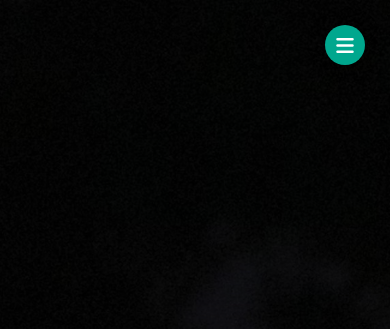
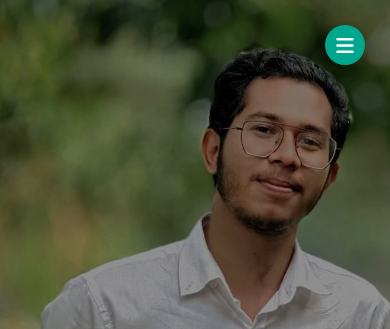
Before and after one commit to shawonorib/choyon_portfolio, a plain HTML site: page index.html in a window 390 px wide. Shown: the top 329 px of the page. Drawn offline with nearby package versions, Linux system fonts and the light colour scheme.

Commit message:
photo problem fixed

```diff
--- a/style.css
+++ b/style.css
@@ -159,7 +159,7 @@ main {
 #home {
   height: 100vh;
   width: 100%;
-  background-image: url(images/ch3.jpg);
+  background-image: url(images/choyonhd2.jpg);
   background-size: cover;
   background-attachment: fixed;
   display: flex;
@@ -167,6 +167,12 @@ main {
   justify-content: center;
   padding: 70px;
   position: relative;
+}
+@media only screen and (max-width: 450px) {
+  #home {
+    background-image: url(images/choyonhig2.jpg);
+    background-size: fit;
+  }
 }
 /* overlay */
 #home::before {
```
Also changed, not shown: images/ch2.jpg (deleted), images/ch3.jpg (deleted), images/choyonhd2.jpg (added), images/choyonhig2.jpg (added), 1 other file.
